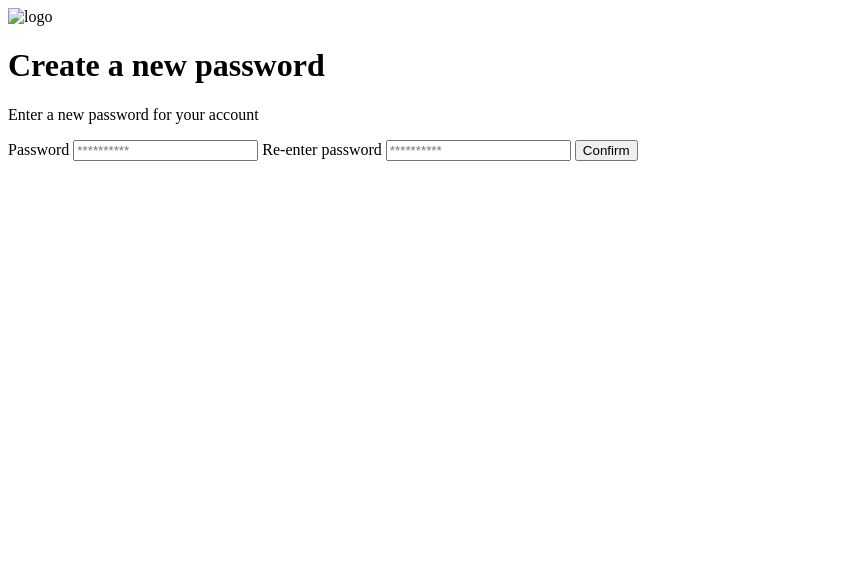
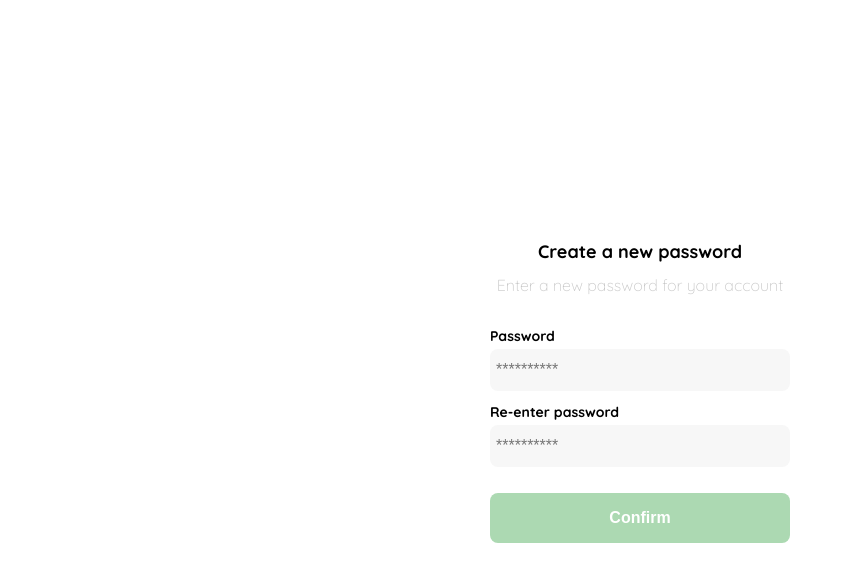
Before and after one commit to Brandon328/YardSale, a plain HTML site: page reset_password/resetpassword.html in a window 1280 px wide. Shown: the whole page, without its empty margins (0-845 px from the left). Drawn offline with Linux system fonts and the light colour scheme.

Commit message:
estilos de la pantalla de reset password agregada

```diff
--- /dev/null
+++ b/reset_password/resetpassword.css
@@ -0,0 +1,97 @@
+:root {
+  /* Colors */
+  --white: #FFFFFF;
+  --black: #000000;
+  --dark: #232830;
+  --very-light-pink: #C7C7C7;
+  --text-input-field: #F7F7F7;
+  --hospital-green: #ACD9B2;
+
+  /* Font-size */
+  --sm: 14px;
+  --md: 16px;
+  --lg: 18px;
+}
+
+body {
+  font-family: 'Quicksand', sans-serif;
+  margin: 0;
+}
+
+.login {
+  width: 100%;
+  height: 100vh;
+  display: grid;
+  place-items: center;
+}
+
+.form-container {
+  display: grid;
+  grid-template-rows: auto 1fr auto;
+  width: 300px;
+}
+
+.logo {
+  width: 150px;
+  margin: 0 auto 48px;
+  display: none;
+}
+
+.title {
+  font-size: var(--lg);
+  margin-bottom: 12px;
+  text-align: center;
+}
+
+.subtitle {
+  color: var(--very-light-pink);
+  font-size: var(--md);
+  font-weight: 300;
+  margin-top: 0;
+  margin-bottom: 32px;
+  text-align: center;
+}
+
+.label {
+  font-size: var(--sm);
+  font-weight: bold;
+  margin-bottom: 4px;
+}
+
+.input {
+  background-color: var(--text-input-field);
+  border: none;
+  border-radius: 8px;
+  height: 30px;
+  font-size: var(--md);
+  padding: 6px;
+  margin-bottom: 12px;
+}
+
+.form {
+  display: flex;
+  flex-direction: column;
+}
+
+.primary-button {
+  background-color: var(--hospital-green);
+  border-radius: 8px;
+  border: none;
+  color: var(--white);
+  width: 100%;
+  cursor: pointer;
+  font-size: var(--md);
+  font-weight: bold;
+  height: 50px;
+}
+
+.login-button {
+  margin-top: 14px;
+  margin-bottom: 30px;
+}
+
+@media (max-width: 640px) {
+  .logo {
+    display: block;
+  }
+}
--- a/resetpassword.html
+++ b/reset_password/resetpassword.html
@@ -6,12 +6,19 @@
   <meta http-equiv="X-UA-Compatible" content="IE=edge">
   <meta name="viewport" content="width=device-width, initial-scale=1.0">
   <title>Create a new password</title>
+  <!-- Fonts -->
+  <link rel="preconnect" href="https://fonts.googleapis.com">
+  <link rel="preconnect" href="https://fonts.gstatic.com" crossorigin>
+  <link href="https://fonts.googleapis.com/css2?family=Quicksand:wght@300;500;700&display=swap" rel="stylesheet">
+
+  <!-- CSS Files -->
+  <link rel="stylesheet" href="resetpassword.css">
 </head>
 
 <body>
   <div class="login">
     <div class="form-container">
-      <img src="" alt="logo" class="logo">
+      <img src="../logos/logo_yard_sale.svg" alt="logo" class="logo">
 
       <h1 class="title">Create a new password</h1>
       <p class="subtitle">
```
Also changed, not shown: 1 other file.
